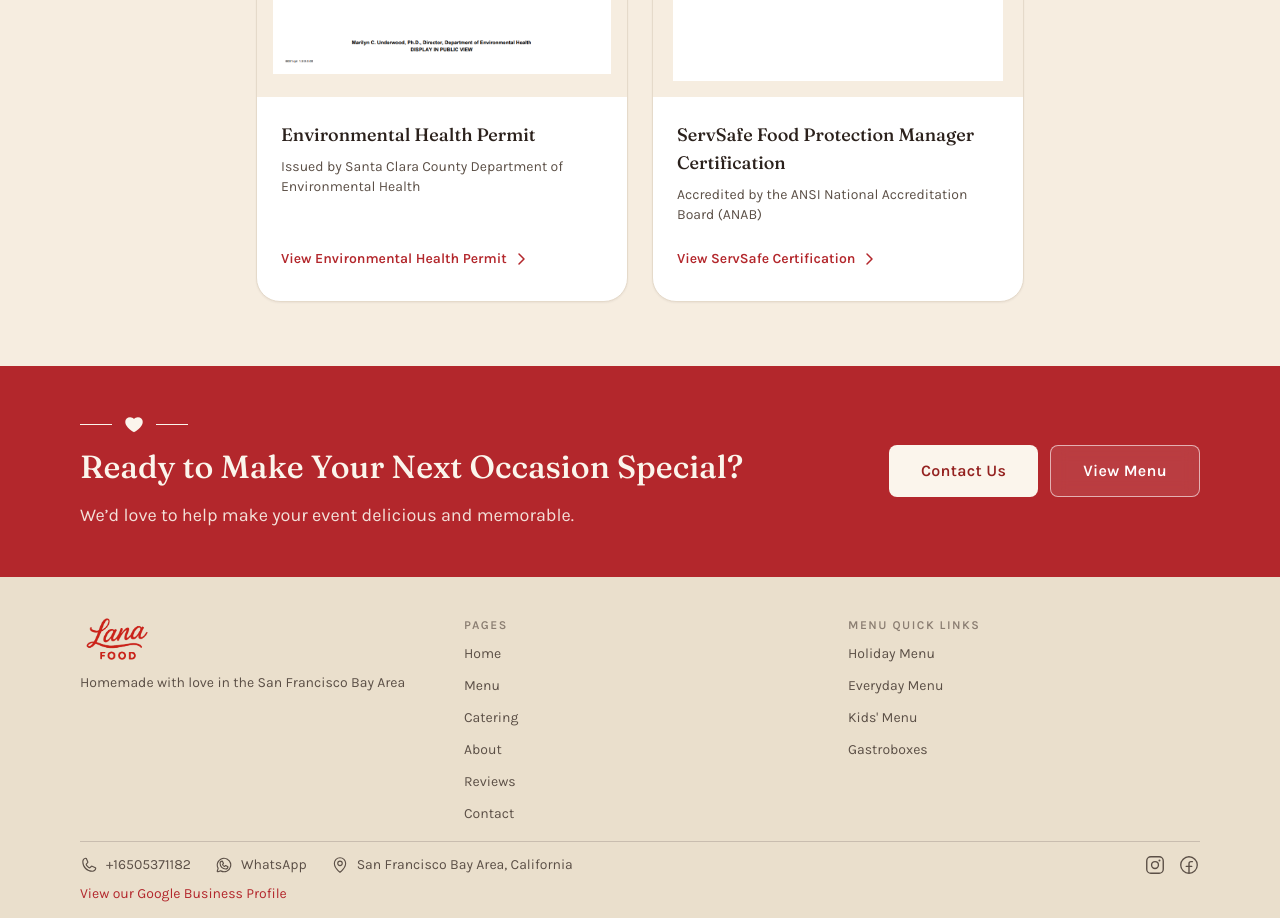
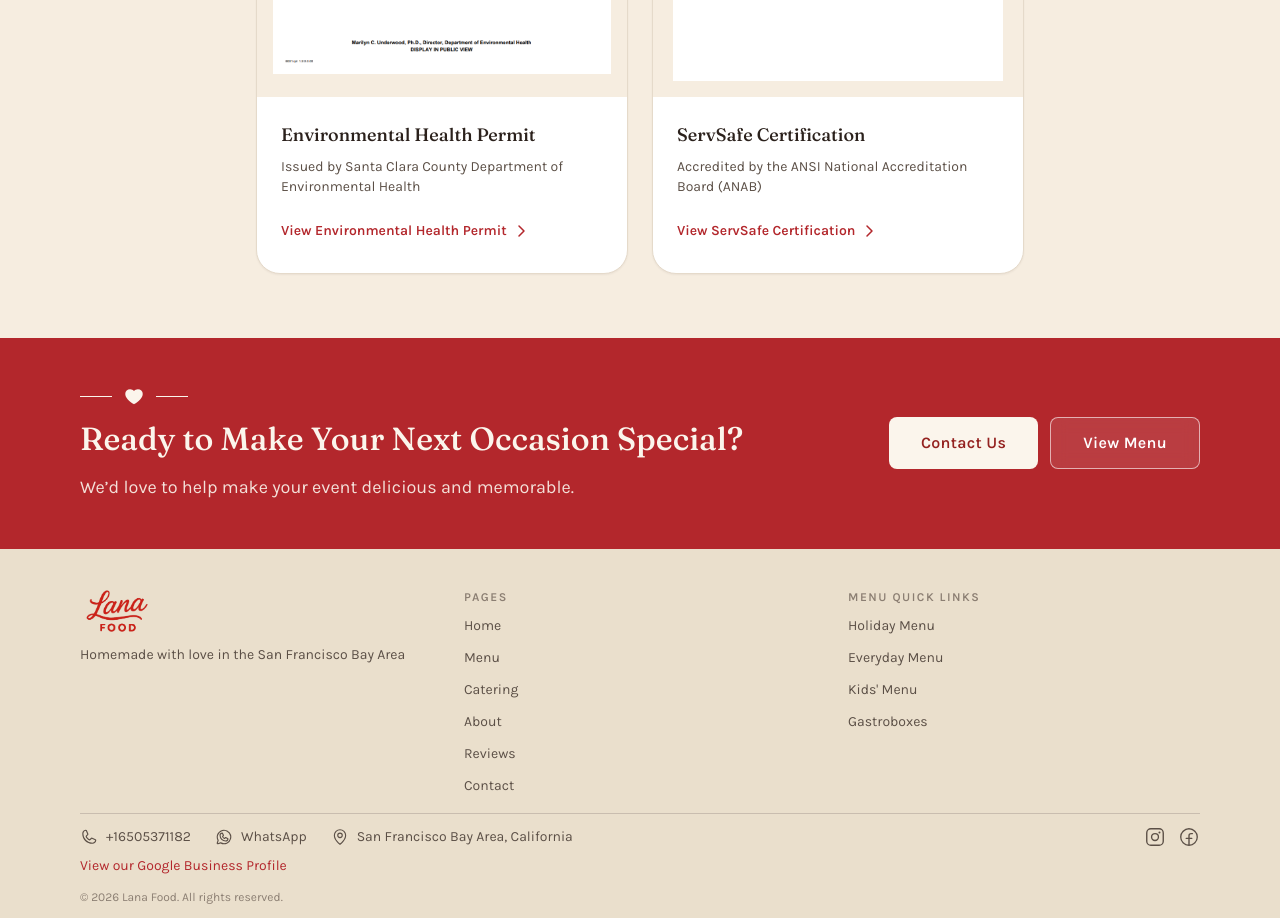
Before and after one commit to volharahulia/lana-food, a Next.js app: page /about in a window 1280 px wide. Shown: the part 2160-3078 px from the top of the page. Built offline with nearby package versions, Linux system fonts and the light colour scheme.

Commit message:
Menu.md change

```diff
--- a/app/about/_data/aboutDocuments.ts
+++ b/app/about/_data/aboutDocuments.ts
@@ -46,12 +46,12 @@ export const aboutDocuments: AboutDocument[] = [
   },
   {
     id: "servsafe-certification",
-    title: "ServSafe Food Protection Manager Certification",
+    title: "ServSafe Certification",
     issuedBy: "Accredited by the ANSI National Accreditation Board (ANAB)",
     type: "image",
     src: "/images/about/servsafe.jpg",
     preview: "/images/about/servsafe.jpg",
-    previewAlt: "Preview of the ServSafe Food Protection Manager Certification",
+    previewAlt: "Preview of the ServSafe Food Certification",
     actionLabel: "View ServSafe Certification",
   },
 ];
```
Also changed, not shown: 1 other file (tests, documents, lock files or other folders).
